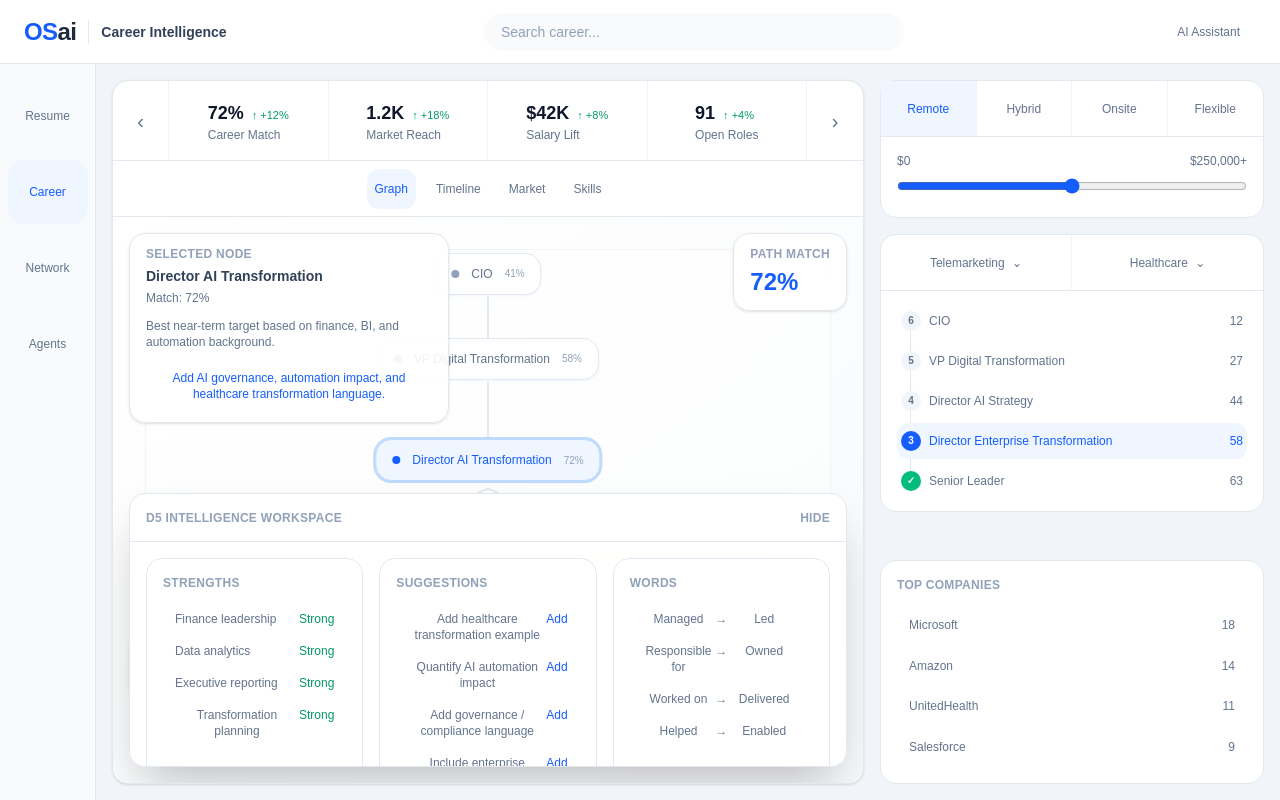
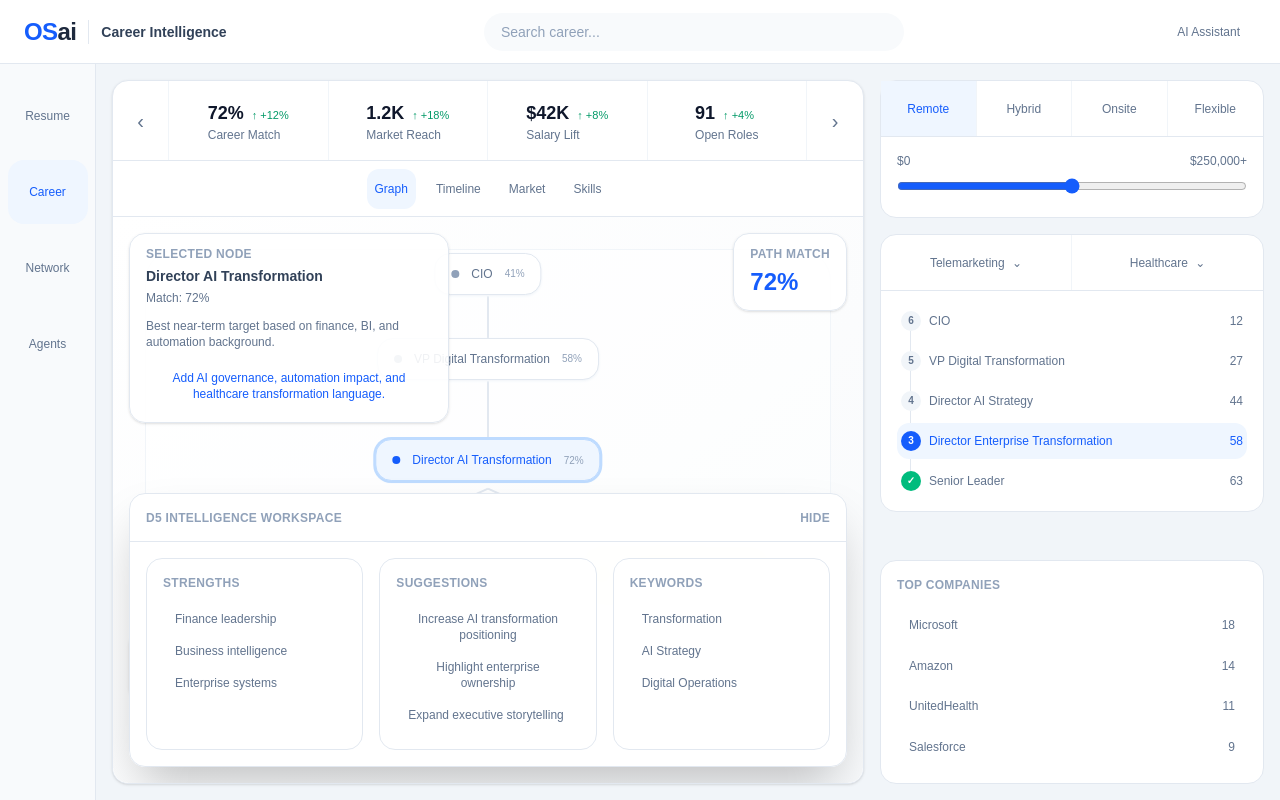
Before and after one commit to OrbitSystemsAi/career-pivot, a Next.js app: page / in a window 1280 px wide. Built offline with nearby package versions, Linux system fonts and the light colour scheme.

Commit message:
Refactor career panels to reusable UI components

```diff
--- a/modules/career/components/CareerMarketActions.tsx
+++ b/modules/career/components/CareerMarketActions.tsx
@@ -1,19 +1,22 @@
+import ActionRow from "@/core/ui/ActionRow";
+import PanelCard from "@/core/ui/PanelCard";
+
+const actions = [
+  "Optimize LinkedIn",
+  "Generate outreach",
+  "Create target list",
+];
+
 export default function CareerMarketActions() {
   return (
-    <div className="h-full rounded-2xl border border-slate-200 bg-white p-4">
-      <div className="mb-3 text-xs font-semibold uppercase tracking-wide text-slate-400">
-        Market Actions
-      </div>
-
-      {["Compare role demand", "Find salary bands", "Map required skills", "Rank target companies"].map((item) => (
-        <button
+    <PanelCard title="Actions">
+      {actions.map((item) => (
+        <ActionRow
           key={item}
-          className="flex w-full justify-between rounded-xl px-3 py-2 text-xs font-medium text-slate-500 hover:bg-blue-50 hover:text-blue-600"
-        >
-          <span>{item}</span>
-          <span className="text-blue-600">Run</span>
-        </button>
+          label={item}
+          action="Run"
+        />
       ))}
-    </div>
+    </PanelCard>
   );
 }
--- a/modules/career/components/CareerMarketCompanies.tsx
+++ b/modules/career/components/CareerMarketCompanies.tsx
@@ -1,19 +1,31 @@
+import ActionRow from "@/core/ui/ActionRow";
+import PanelCard from "@/core/ui/PanelCard";
+
+const companies = [
+  {
+    label: "Microsoft",
+    value: "94%",
+  },
+  {
+    label: "Salesforce",
+    value: "91%",
+  },
+  {
+    label: "ServiceNow",
+    value: "88%",
+  },
+];
+
 export default function CareerMarketCompanies() {
   return (
-    <div className="h-full rounded-2xl border border-slate-200 bg-white p-4">
-      <div className="mb-3 text-xs font-semibold uppercase tracking-wide text-slate-400">
-        Target Companies
-      </div>
-
-      {["UnitedHealth", "Humana", "Optum", "Salesforce Health"].map((item) => (
-        <button
-          key={item}
-          className="flex w-full justify-between rounded-xl px-3 py-2 text-xs font-medium text-slate-500 hover:bg-blue-50 hover:text-blue-600"
-        >
-          <span>{item}</span>
-          <span className="text-blue-600">View</span>
-        </button>
+    <PanelCard title="Target Companies">
+      {companies.map((company) => (
+        <ActionRow
+          key={company.label}
+          label={company.label}
+          value={company.value}
+        />
       ))}
-    </div>
+    </PanelCard>
   );
 }
--- a/modules/career/components/CareerMarketDemand.tsx
+++ b/modules/career/components/CareerMarketDemand.tsx
@@ -1,19 +1,31 @@
+import ActionRow from "@/core/ui/ActionRow";
+import PanelCard from "@/core/ui/PanelCard";
+
+const demand = [
+  {
+    label: "AI Transformation",
+    value: "High",
+  },
+  {
+    label: "Healthcare Technology",
+    value: "High",
+  },
+  {
+    label: "Finance Operations",
+    value: "Medium",
+  },
+];
+
 export default function CareerMarketDemand() {
   return (
-    <div className="h-full rounded-2xl border border-slate-200 bg-white p-4">
-      <div className="mb-3 text-xs font-semibold uppercase tracking-wide text-slate-400">
-        Market Demand
-      </div>
-
-      {["AI Transformation", "Healthcare Tech", "Digital Operations", "BI Leadership"].map((item) => (
-        <button
-          key={item}
-          className="flex w-full justify-between rounded-xl px-3 py-2 text-xs font-medium text-slate-500 hover:bg-blue-50 hover:text-blue-600"
-        >
-          <span>{item}</span>
-          <span className="text-blue-600">High</span>
-        </button>
+    <PanelCard title="Market Demand">
+      {demand.map((item) => (
+        <ActionRow
+          key={item.label}
+          label={item.label}
+          value={item.value}
+        />
       ))}
-    </div>
+    </PanelCard>
   );
 }
--- a/modules/career/components/CareerStrengths.tsx
+++ b/modules/career/components/CareerStrengths.tsx
@@ -1,21 +1,18 @@
-import { careerStrengths } from "../data/careerInsightData";
+import ActionRow from "@/core/ui/ActionRow";
+import PanelCard from "@/core/ui/PanelCard";
+
+const strengths = [
+  "Finance leadership",
+  "Business intelligence",
+  "Enterprise systems",
+];
 
 export default function CareerStrengths() {
   return (
-    <div className="h-full rounded-2xl border border-slate-200 bg-white p-4">
-      <div className="mb-3 text-xs font-semibold uppercase tracking-wide text-slate-400">
-        Strengths
-      </div>
-
-      {careerStrengths.map((item) => (
-        <button
-          key={item.name}
-          className="flex w-full justify-between rounded-xl px-3 py-2 text-xs font-medium text-slate-500 hover:bg-blue-50 hover:text-blue-600"
-        >
-          <span>{item.name}</span>
-          <span className="text-emerald-600">{item.score}</span>
-        </button>
+    <PanelCard title="Strengths">
+      {strengths.map((item) => (
+        <ActionRow key={item} label={item} />
       ))}
-    </div>
+    </PanelCard>
   );
 }
--- a/modules/career/components/CareerSuggestions.tsx
+++ b/modules/career/components/CareerSuggestions.tsx
@@ -1,21 +1,18 @@
-import { careerSuggestions } from "../data/careerInsightData";
+import ActionRow from "@/core/ui/ActionRow";
+import PanelCard from "@/core/ui/PanelCard";
+
+const suggestions = [
+  "Increase AI transformation positioning",
+  "Highlight enterprise ownership",
+  "Expand executive storytelling",
+];
 
 export default function CareerSuggestions() {
   return (
-    <div className="h-full rounded-2xl border border-slate-200 bg-white p-4">
-      <div className="mb-3 text-xs font-semibold uppercase tracking-wide text-slate-400">
-        Suggestions
-      </div>
-
-      {careerSuggestions.map((item) => (
-        <button
-          key={item}
-          className="flex w-full justify-between rounded-xl px-3 py-2 text-xs font-medium text-slate-500 hover:bg-blue-50 hover:text-blue-600"
-        >
-          {item}
-          <span className="text-blue-600">Add</span>
-        </button>
+    <PanelCard title="Suggestions">
+      {suggestions.map((item) => (
+        <ActionRow key={item} label={item} />
       ))}
-    </div>
+    </PanelCard>
   );
 }
--- a/modules/career/components/CareerWords.tsx
+++ b/modules/career/components/CareerWords.tsx
@@ -1,22 +1,18 @@
-import { careerWords } from "../data/careerInsightData";
+import ActionRow from "@/core/ui/ActionRow";
+import PanelCard from "@/core/ui/PanelCard";
+
+const words = [
+  "Transformation",
+  "AI Strategy",
+  "Digital Operations",
+];
 
 export default function CareerWords() {
   return (
-    <div className="h-full rounded-2xl border border-slate-200 bg-white p-4">
-      <div className="mb-3 text-xs font-semibold uppercase tracking-wide text-slate-400">
-        Words
-      </div>
-
-      {careerWords.map((item) => (
-        <button
-          key={item.current}
-          className="grid w-full grid-cols-[1fr_auto_1fr] rounded-xl px-3 py-2 text-xs font-medium text-slate-500 hover:bg-blue-50 hover:text-blue-600"
-        >
-          <span>{item.current}</span>
-          <span>→</span>
-          <span>{item.better}</span>
-        </button>
+    <PanelCard title="Keywords">
+      {words.map((item) => (
+        <ActionRow key={item} label={item} />
       ))}
-    </div>
+    </PanelCard>
   );
 }
```
